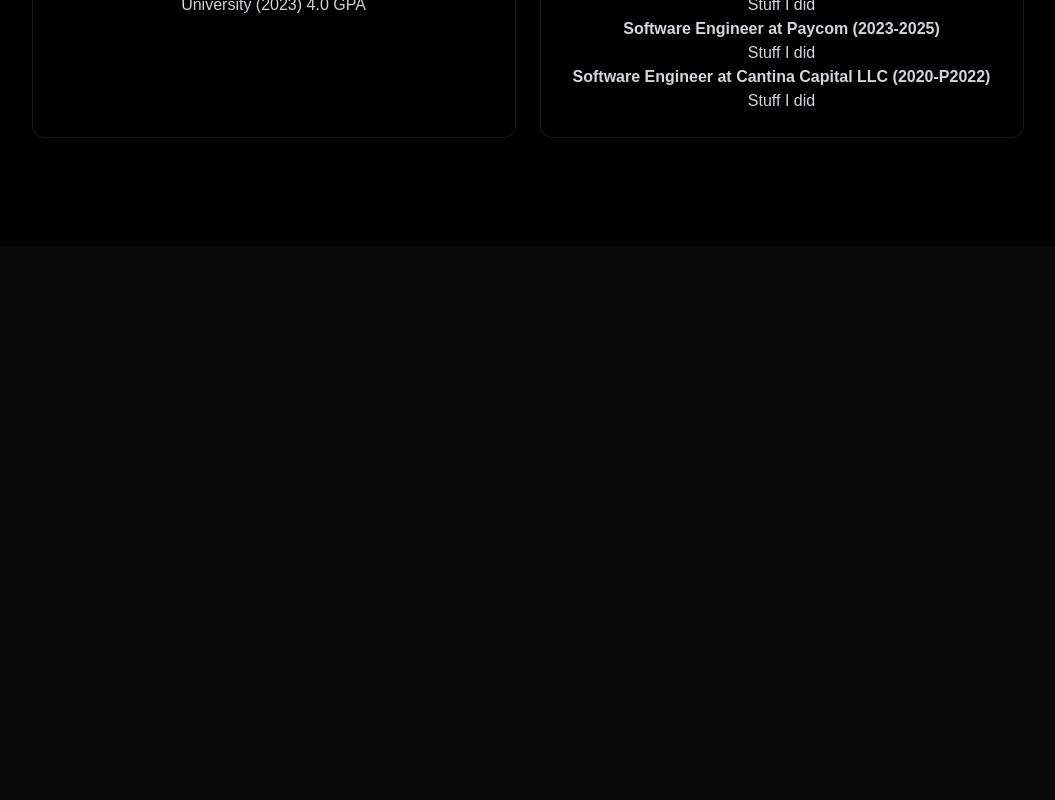
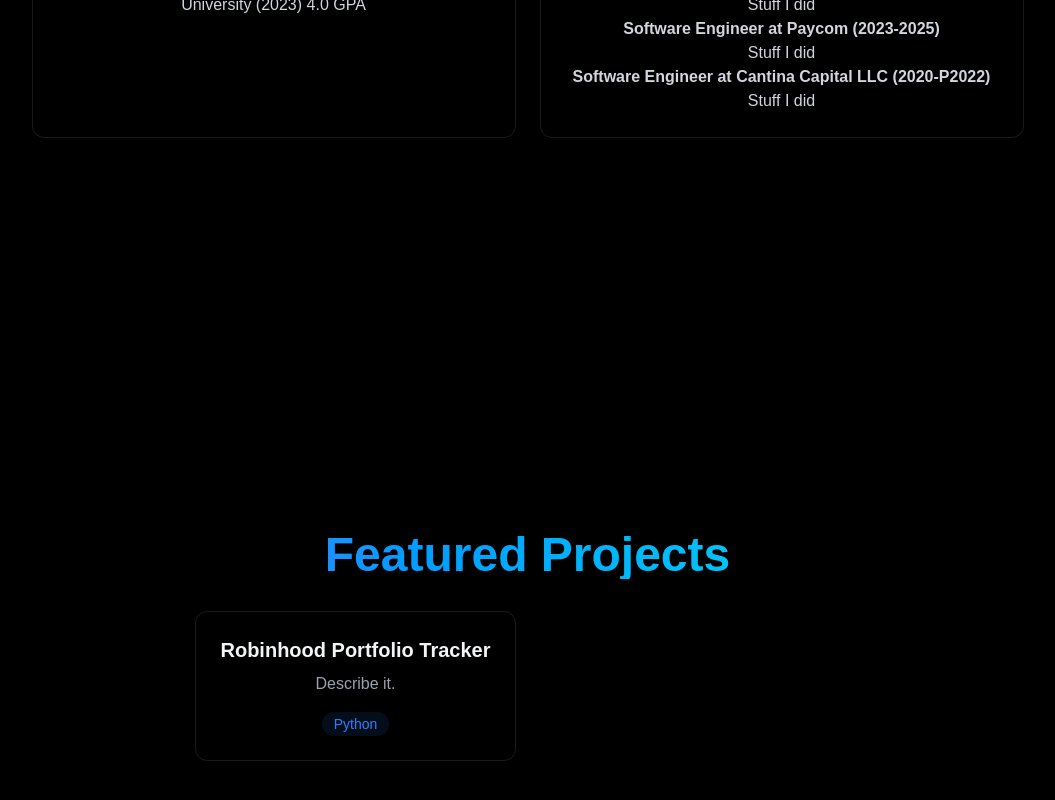
Before and after one commit to CThax12/Portfolio-Project, a React (Vite) app in the folder portfolio-project/: page / in a window 1280 px wide. Shown: the part 1386-2186 px from the top of the page, without its empty margins (105-1160 px from the left). Before the commit the page ends 1664 px from the top, so only its background shows below. Built offline with nearby package versions, Linux system fonts and the light colour scheme.

Commit message:
changed hovers

```diff
--- a/portfolio-project/src/App.jsx
+++ b/portfolio-project/src/App.jsx
@@ -6,6 +6,7 @@
 import { MobileMenu } from "./components/MobileMenu";
 import { Home } from "./components/sections/Home";
 import { About } from "./components/sections/About";
+import { Projects } from "./components/sections/Projects";
 
 function App() {
   const [isLoading, setIsLoading] = useState(true);
@@ -23,6 +24,7 @@
         <MobileMenu menuOpen={menuOpen} setMenuOpen={setMenuOpen} />
         <Home />
         <About />
+        <Projects />
       </div>
     </>
   );
--- a/portfolio-project/src/components/sections/About.jsx
+++ b/portfolio-project/src/components/sections/About.jsx
@@ -51,7 +51,7 @@
         </div>
 
         <div className="grid grid-cols-1 md:grid-cols-2 gap-6 mt-8">
-          <div className="p-6 rounded-xl  border-white/10 border hover:-translate-y-1 transition-all ">
+<div className="p-6 rounded-xl border border-white/10 transition-all hover:-translate-y-1 hover:border-blue-500/30 hover:shadow-[0_2px_12px_rgba(59,130,246,0.3)]">
             <h3 className="text-xl font-bold mb-4 ">🎓 Education</h3>
             <ul className=" list-inside text-gray-300 space-y-2">
               <li>
@@ -60,7 +60,7 @@
               </li>
             </ul>
           </div>
-          <div className="p-6 rounded-xl  border-white/10 border hover:-translate-y-1 transition-all ">
+<div className="p-6 rounded-xl border border-white/10 transition-all hover:-translate-y-1 hover:border-blue-500/30 hover:shadow-[0_2px_12px_rgba(59,130,246,0.3)]">
             <h3 className="text-xl font-bold mb-4 ">💼 Work Experience</h3>
             <div className="space-y-4 text-gray-300">
               <div className="">
--- a/portfolio-project/src/components/sections/Projects.jsx
+++ b/portfolio-project/src/components/sections/Projects.jsx
@@ -0,0 +1,35 @@
+export const Projects = () => {
+  return (
+    <section
+      id="projects"
+      className="min-h-screen flex justify-center items-center py-20"
+    >
+      <div className="max-w-5xl mx-auto px-4">
+        <h2
+          className="text-5xl font-bold mb-8
+                bg-gradient-to-r from-blue-500 to-cyan-400 bg-clip-text text-transparent text-center"
+        >
+          Featured Projects
+        </h2>
+        <div className="grid grid-cols-1 md:grid-cols-2 gap-6">
+<div className="p-6 rounded-xl border border-white/10 transition-all hover:-translate-y-1 hover:border-blue-500/30 hover:shadow-[0_2px_12px_rgba(59,130,246,0.3)]">
+            <h3 className="text-xl font-bold mb-2">
+              Robinhood Portfolio Tracker
+            </h3>
+            <p className="text-gray-400 mb-4">Describe it.</p>
+            <div>
+              {["Python"].map((tech, key) => (
+                <span
+                  key={key}
+                  className="bg-blue-500/10 text-blue-500 py-1 px-3 rounded-full text-sm hover:bg-blue-500/30 hover:shadow-[0_2px_8px_rgba(59,130,246,0.2)] transition"
+                >
+                  {tech}
+                </span>
+              ))}
+            </div>
+          </div>
+        </div>
+      </div>
+    </section>
+  );
+};
```
